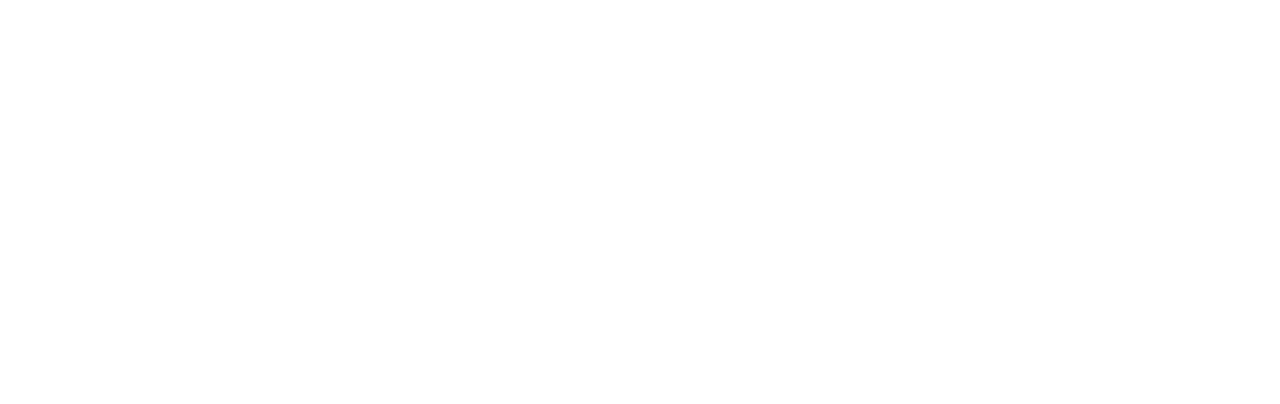
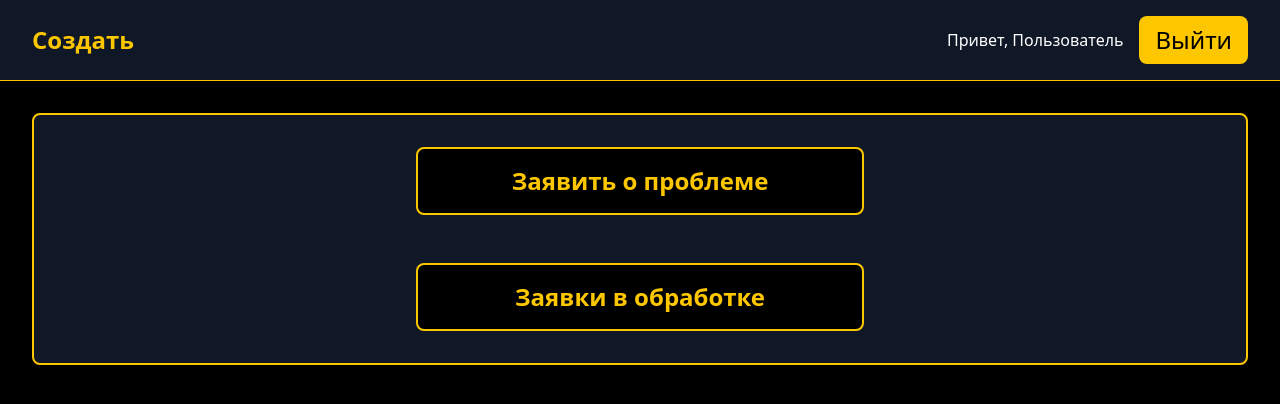
Before and after one commit to AlexGebrah/kablanut, a React (Vite) app: page /dashboard/alarm in a window 1280 px wide. Before the commit this address had no page. Shown: the top 404 px of the page. Built offline with nearby package versions, Linux system fonts and the light colour scheme.

Commit message:
with Creat Project Materials

```diff
--- a/src/App.tsx
+++ b/src/App.tsx
@@ -9,7 +9,7 @@
 import CreateProject from "./components/dashboards/create/CreateProject.tsx";
 import ProjectPlanFact from "./components/dashboards/project/ProjectPlanFact.tsx";
 import Materials from "./components/dashboards/materials/MaterialsRequest.tsx";
-import Problems from "./components/dashboards/problems/ProblemsRequest.tsx";
+import ProblemsRequest from "./components/dashboards/problems/ProblemsRequest.tsx";
 export function App() {
     return (
         <Provider store={store}>
@@ -24,7 +24,7 @@
                     <Route path="/dashboard/create/project" element={<CreateProject />} />
                     <Route path="/dashboard/project" element={<ProjectPlanFact />} />
                     <Route path="/dashboard/materials" element={<Materials />} />
-                    <Route path="/dashboard/problems" element={<Problems />} />
+                    <Route path="/dashboard/alarm" element={<ProblemsRequest />} />
                 </Routes>
             </BrowserRouter>
         </Provider>
--- a/src/components/dashboards/problems/ProblemsRequest.tsx
+++ b/src/components/dashboards/problems/ProblemsRequest.tsx
@@ -2,7 +2,7 @@
 import {useSelector } from 'react-redux'
 import type { RootState } from '../../../redux/types.ts'
 
-export const Problems = () => {
+export const ProblemsRequest = () => {
     const navigate = useNavigate()
     const { user } = useSelector((state: RootState) => state.auth)
 
@@ -39,7 +39,7 @@
                                 <button
                                     type="button"
                                     aria-label="Заявить о проблеме"
-                                    onClick={() => navigate('/dashboard/problems/request')}
+                                    onClick={() => navigate('/dashboard/alarm/request')}
                                     className="w-full py-3.5 sm:py-4 rounded-lg border-2 border-yellow-400 text-yellow-400 bg-black text-2xl font-bold whitespace-nowrap
                            hover:bg-yellow-400 hover:text-black transition-colors focus:outline-none focus-visible:ring-2 focus-visible:ring-yellow-400"
                                 >
@@ -49,7 +49,7 @@
                                 <button
                                     type="button"
                                     aria-label="Заявки в обработке"
-                                    onClick={() => navigate('/dashboard/problems/active')}
+                                    onClick={() => navigate('/dashboard/alarm/active')}
                                     className="w-full py-3.5 sm:py-4 rounded-lg border-2 border-yellow-400 text-yellow-400 bg-black text-2xl font-bold whitespace-nowrap
                            hover:bg-yellow-400 hover:text-black transition-colors focus:outline-none focus-visible:ring-2 focus-visible:ring-yellow-400"
                                 >
@@ -66,4 +66,4 @@
     )
 }
 
-export default Problems
+export default ProblemsRequest
```
